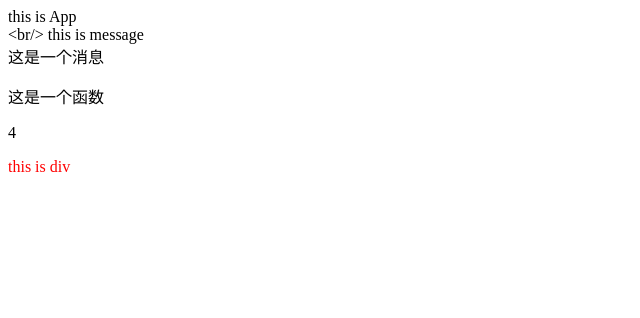
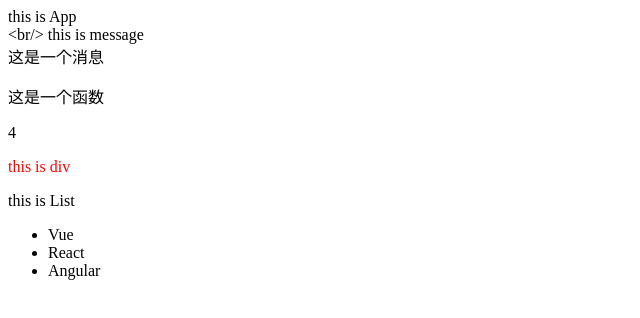
Before and after one commit to YiXiaoBaiLP/react-demo, a React (Create React App) app: page / in a window 1280 px wide. Shown: the top 318 px of the page, without its empty margins (0-640 px from the left). Built offline with nearby package versions, Linux system fonts and the light colour scheme.

Commit message:
JSX 中遍历 元素

```diff
--- /dev/null
+++ b/src/List.js
@@ -0,0 +1,26 @@
+function List() {
+  const list = [
+    { id: 1001, name: "Vue" },
+    { id: 1002, name: "React" },
+    { id: 1003, name: "Angular" },
+  ];
+  return (
+    <div className="List">
+      this is List
+      {/* 渲染列表 */}
+      {/*
+        使用 map 循环哪个结构 return 哪个结构
+        注意事项：
+          1. 加上一个独一无二的key 字符串或 number id
+          2. key的作用：React 框架内部使用，提升更新性能
+      */}
+      <ul>
+        {list.map((item) => (
+          <li key={item.id}>{item.name}</li>
+        ))}
+      </ul>
+    </div>
+  );
+}
+
+export default List;
--- a/src/index.js
+++ b/src/index.js
@@ -9,11 +9,13 @@ import ReactDOM from 'react-dom/client';
 
 // 导入 项目的根组件
 import App from './App';
+import List from './List';
 
 // 把 App 根组件渲染到id 为 root 的dom节点上
 const root = ReactDOM.createRoot(document.getElementById('root'));
 root.render(
   <React.StrictMode>
     <App />
+    <List />
   </React.StrictMode>
 );
```
Also changed, not shown: src/App.js (+6 -8 lines).
